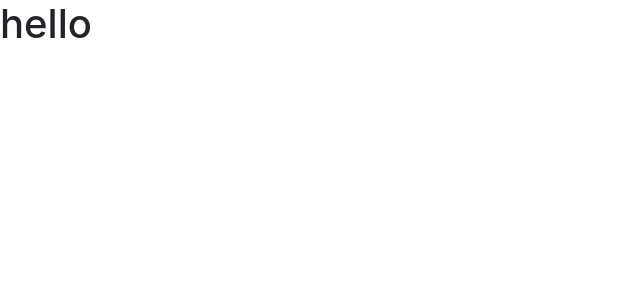
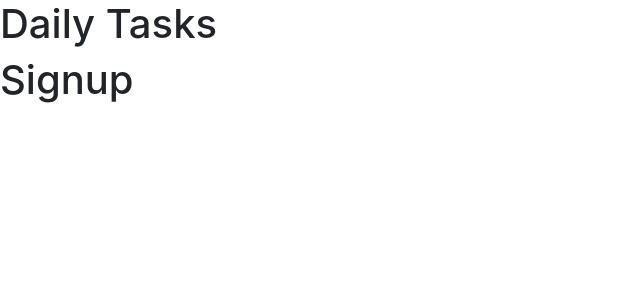
Before and after one commit to IfyAn/daily-todo, a React (Create React App) app: page / in a window 1280 px wide. Shown: the top 300 px of the page, without its empty margins (0-640 px from the left). Built offline with nearby package versions, Linux system fonts and the light colour scheme.

Commit message:
add signup page to project

```diff
--- a/src/App.js
+++ b/src/App.js
@@ -1,11 +1,15 @@
 import React, { Component } from 'react';
 import './App.css';
+import Signup from './components/Signup'
 
 
 class App extends Component {
   render() {
     return (
-      <h1>hello</h1>
+      <>
+      <h1>Daily Tasks</h1>
+      <Signup />
+      </>
     );
   }
 }
--- /dev/null
+++ b/src/components/Signup.js
@@ -0,0 +1,11 @@
+import React, { Component } from 'react'
+
+export default class Signup extends Component {
+    render() {
+        return (
+            <div>
+                <h1>Signup</h1>
+            </div>
+        )
+    }
+}
```
